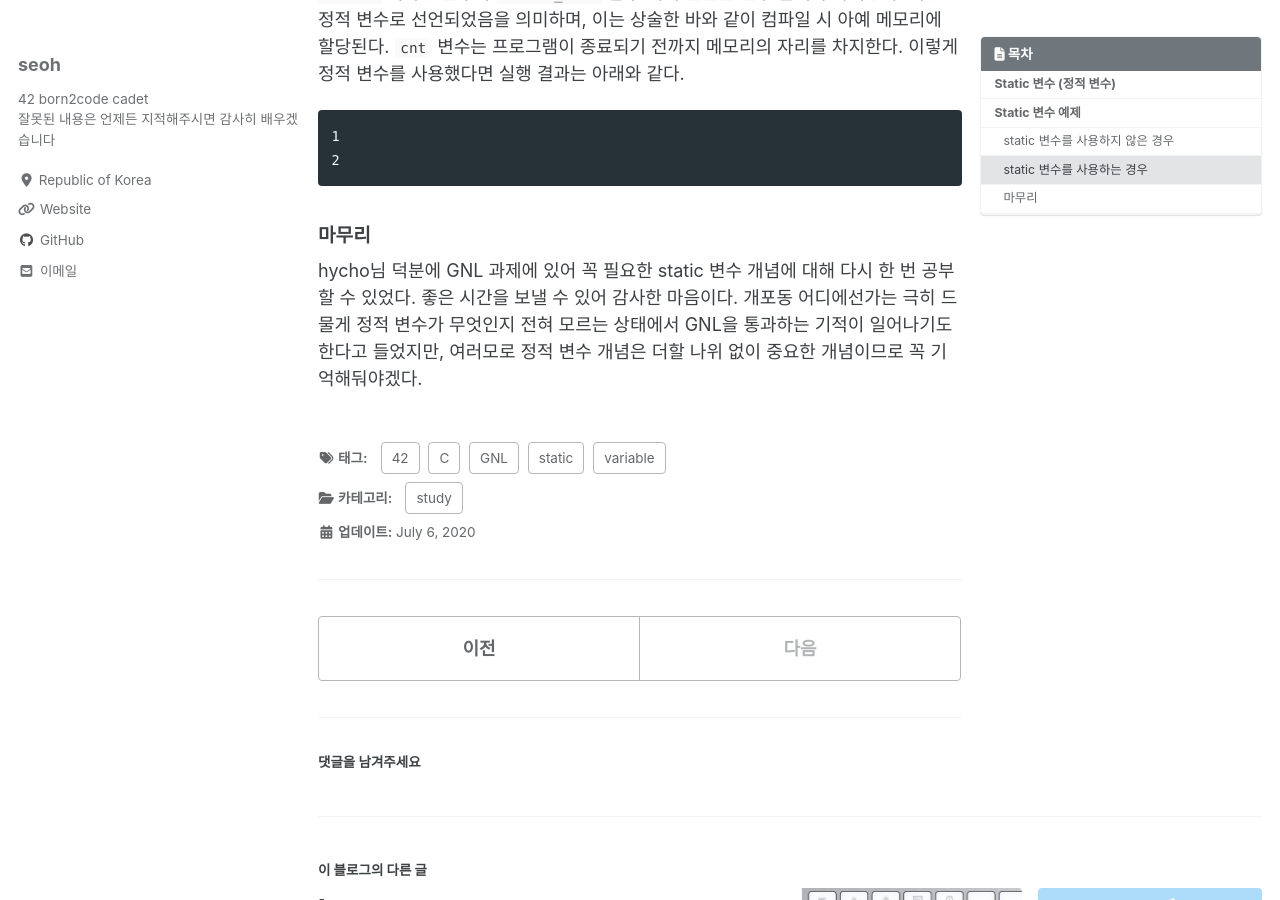
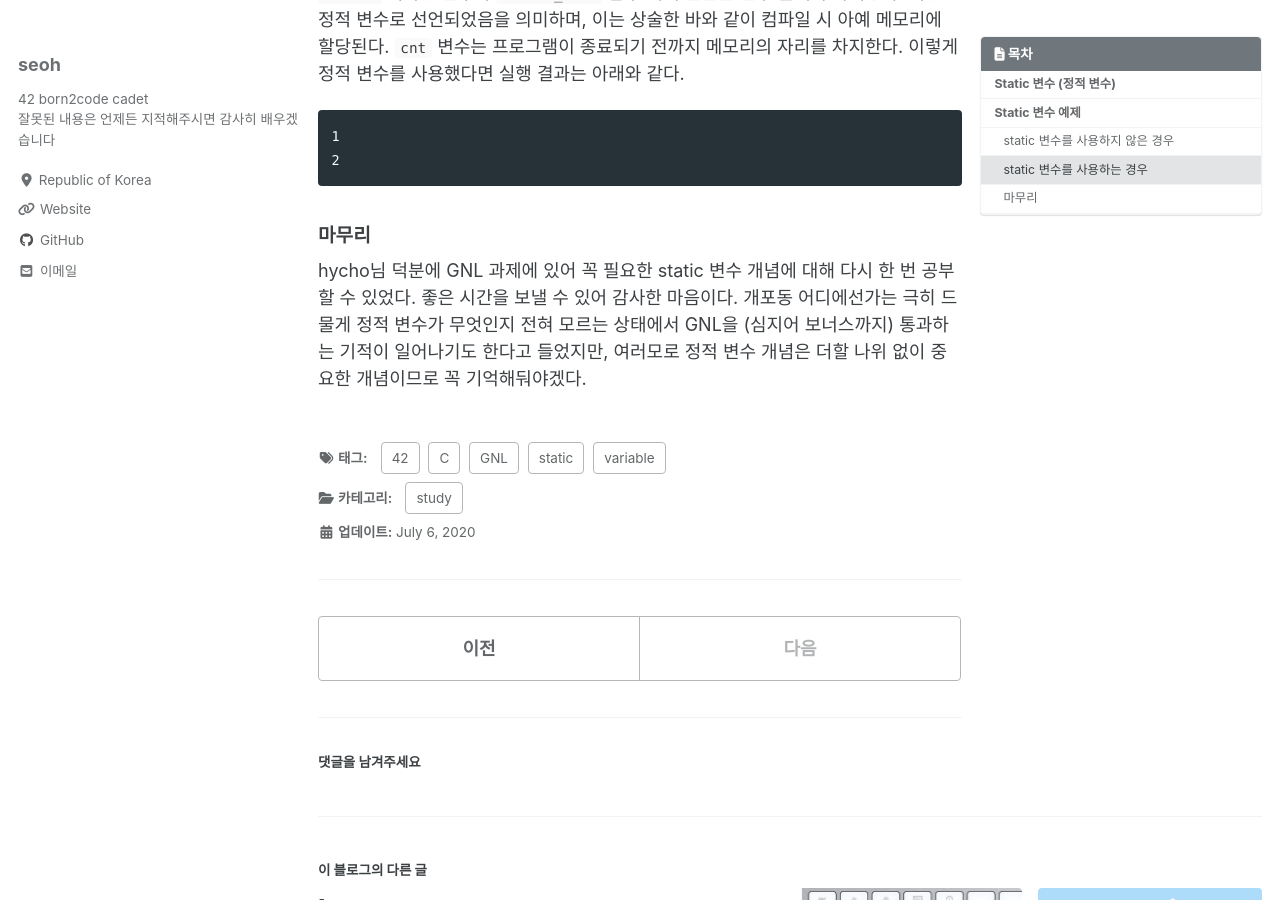
Before and after one commit to ohseyong/ohseyong.github.io, a Jekyll site: the page built from _posts/2020-07-07-about-static-var.md, in a window 1280 px wide and 900 px high, scrolled down 2925 px. Built offline with Jekyll 4.4.1, drawn with Linux system fonts in a browser that asks for light colours; cached includes are drawn as plain includes; nearby versions of some CDN libraries; comment, search, counter and statistics services are not loaded.

Commit message:
Update 2020-07-07-about-static-var.md

```diff
--- a/_posts/2020-07-07-about-static-var.md
+++ b/_posts/2020-07-07-about-static-var.md
@@ -107,4 +107,4 @@ int main(void)
 
 #### 마무리
 
-hycho님 덕분에 GNL 과제에 있어 꼭 필요한 static 변수 개념에 대해 다시 한 번 공부할 수 있었다. 좋은 시간을 보낼 수 있어 감사한 마음이다. 개포동 어디에선가는 극히 드물게 정적 변수가 무엇인지 전혀 모르는 상태에서 GNL을 통과하는 기적이 일어나기도 한다고 들었지만, 여러모로 정적 변수 개념은 더할 나위 없이 중요한 개념이므로 꼭 기억해둬야겠다.
+hycho님 덕분에 GNL 과제에 있어 꼭 필요한 static 변수 개념에 대해 다시 한 번 공부할 수 있었다. 좋은 시간을 보낼 수 있어 감사한 마음이다. 개포동 어디에선가는 극히 드물게 정적 변수가 무엇인지 전혀 모르는 상태에서 GNL을 (심지어 보너스까지) 통과하는 기적이 일어나기도 한다고 들었지만, 여러모로 정적 변수 개념은 더할 나위 없이 중요한 개념이므로 꼭 기억해둬야겠다.
```
